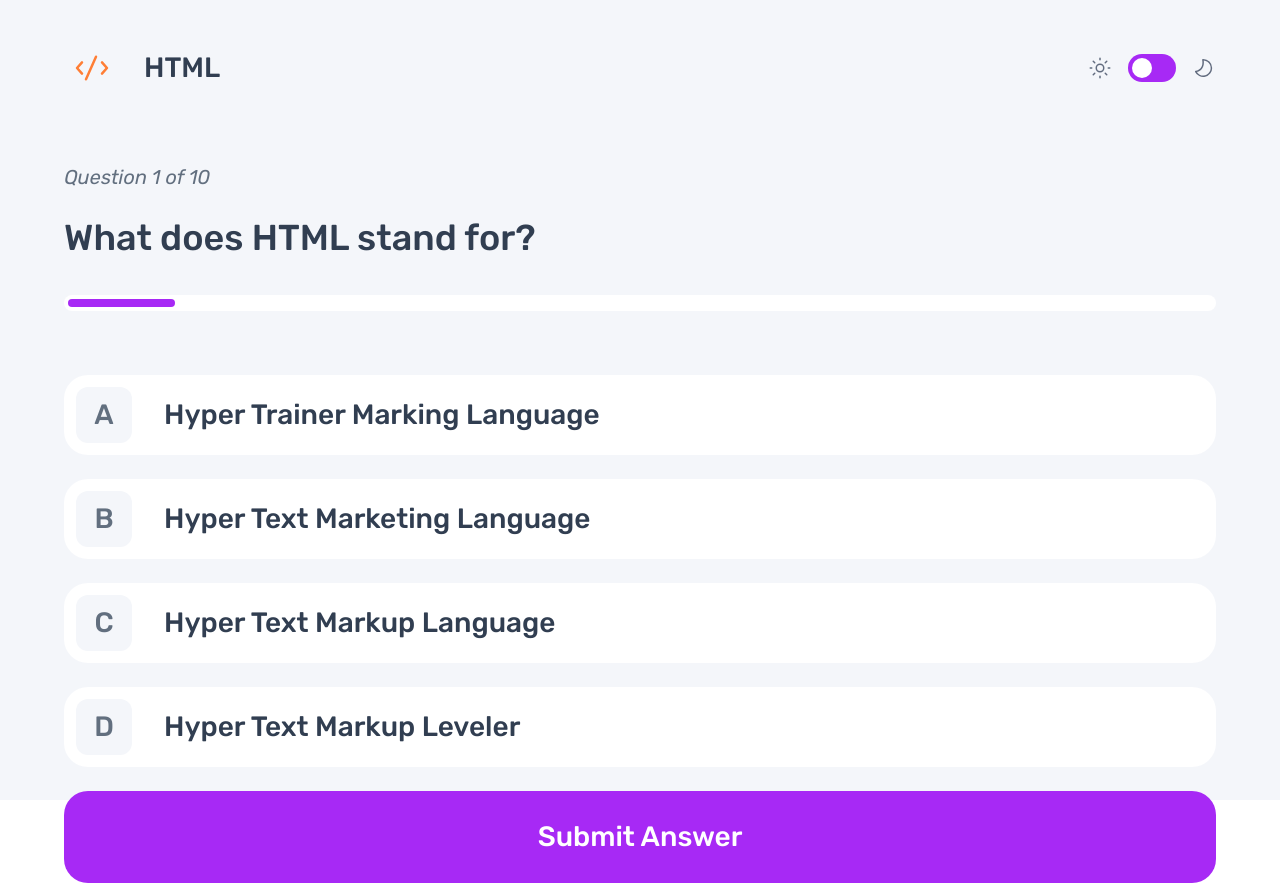
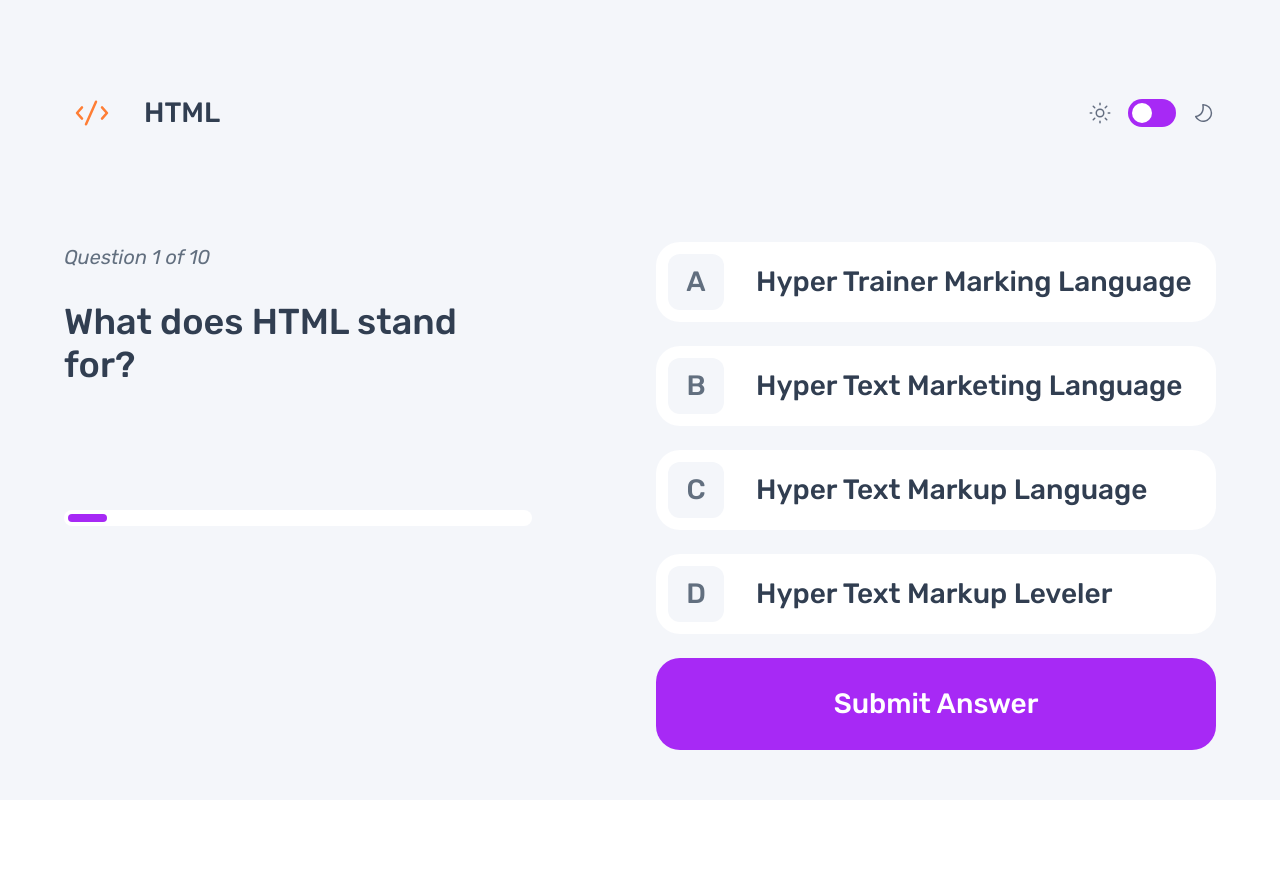
Before and after one commit to Mckaay/frontendmentor, a Vue app in the folder frontend-quiz-app/: page /quiz/1 in a window 1280 px wide. After the commit the page ends 800 px from the top, so only its background shows below. Built offline with nearby package versions, Linux system fonts and the light colour scheme.

Commit message:
Frontent quiz app desktop styling

```diff
--- a/frontend-quiz-app/src/App.vue
+++ b/frontend-quiz-app/src/App.vue
@@ -1,11 +1,8 @@
 <script setup>
 import Navbar from "@/components/Navbar.vue";
-import HomeView from "@/views/HomeView.vue";
-
 import {useThemeStore} from "@/stores/theme.js";
 
 const themeStore = useThemeStore();
-
 </script>
 
 <template>
@@ -35,10 +32,20 @@ const themeStore = useThemeStore();
       padding-top: var(--spacing-250);
       padding-inline: var(--spacing-400);
     }
+
+    @media screen and (min-width: 1268px) {
+      padding-top: var(--spacing-600);
+    }
+  }
+
+  .body-wrapper:has(.quiz-header-container) {
+    @media screen and (min-width: 1268px) {
+      padding-top: var(--spacing-530);
+    }
   }
 
   .container {
-    --desktop-container-max-width: 1157px;
+    --desktop-container-max-width: 1160px;
 
     max-width: var(--desktop-container-max-width);
     max-height: 100svh;
--- a/frontend-quiz-app/src/assets/base/variables.css
+++ b/frontend-quiz-app/src/assets/base/variables.css
@@ -37,6 +37,7 @@
     --spacing-50: 0.5rem;
     --spacing-75: 0.75rem;
     --spacing-100: 1rem;
+    --spacing-125: 1.25rem;
     --spacing-150: 1.5rem;
     --spacing-175: 1.75rem;
     --spacing-200: 2rem;
@@ -47,6 +48,8 @@
     --spacing-400: 4rem;
     --spacing-450: 4.5rem;
     --spacing-500: 5rem;
+    --spacing-530: 5.3rem;
+    --spacing-600: 6rem;
     --spacing-700: 7rem;
 
     --border-radius-small: 0.25rem;
--- a/frontend-quiz-app/src/components/Header.vue
+++ b/frontend-quiz-app/src/components/Header.vue
@@ -8,7 +8,7 @@ const { introText, title, italicText } = defineProps(["introText","title","itali
   <header class="quiz-header">
     <p class="intro-text">{{ introText }}</p>
     <h1 class="title">{{ title }}</h1>
-    <ItalicParagraph :text="italicText"/>
+    <ItalicParagraph class="italic" :text="italicText"/>
   </header>
 </template>
 
@@ -18,6 +18,16 @@ const { introText, title, italicText } = defineProps(["introText","title","itali
 
     @media screen and (min-width: 768px) {
       padding-top: var(--spacing-300);
+    }
+
+    @media screen and (min-width: 1268px) {
+      max-width: 460px;
+      padding-top: 0;
+
+
+      .italic {
+        margin-top: var(--spacing-300);
+      }
     }
   }
 
@@ -34,6 +44,7 @@ const { introText, title, italicText } = defineProps(["introText","title","itali
 
   .title {
     font-size: var(--font-size-250);
+    font-weight: var(--font-weight-semi-bold);
     line-height: 1;
 
     @media screen and (min-width: 768px) {
--- a/frontend-quiz-app/src/components/quizComponents/QuizSelectionButton.vue
+++ b/frontend-quiz-app/src/components/quizComponents/QuizSelectionButton.vue
@@ -28,6 +28,16 @@ const themeStore = useThemeStore();
     border-radius: var(--border-radius-medium);
     box-shadow: 0px 16px 40px 0px rgba(143, 160, 193, 0.14);
     cursor: pointer;
+
+
+    @media screen and (min-width: 768px) {
+      gap: var(--spacing-200);
+      border-radius: var(--border-radius-extra-large);
+    }
+
+    @media screen and (min-width: 1268px) {
+      padding: var(--spacing-125);
+    }
   }
 
   .button-container:hover,
@@ -52,10 +62,19 @@ const themeStore = useThemeStore();
 
   img {
     border-radius: 4px;
+
+    @media screen and (min-width: 768px) {
+      width: 56px;
+      height: 56px;
+    }
   }
 
   .quiz-title {
     font-size: var(--font-size-110);
     font-weight: var(--font-weight-semi-bold);
+
+    @media screen and (min-width: 768px) {
+      font-size: var(--font-size-175);
+    }
   }
 </style>
--- a/frontend-quiz-app/src/components/quizComponents/QuizSelectionList.vue
+++ b/frontend-quiz-app/src/components/quizComponents/QuizSelectionList.vue
@@ -19,5 +19,10 @@ const quizzes = computed(() => {
     display: flex;
     flex-direction: column;
     gap: var(--spacing-75);
+
+    @media (min-width: 768px) {
+      gap: var(--spacing-150);
+
+    }
   }
 </style>
--- a/frontend-quiz-app/src/components/quizComponents/Result.vue
+++ b/frontend-quiz-app/src/components/quizComponents/Result.vue
@@ -34,6 +34,17 @@
       gap: var(--spacing-200);
       padding-top: unset;
     }
+
+    @media screen and (min-width: 1268px) {
+      display: grid;
+      grid-template-columns: repeat(2, 1fr);
+      gap: var(--spacing-200);
+      padding-top: var(--spacing-530);
+
+      .primary-button {
+        grid-column: 2 / -1;
+      }
+    }
   }
 
   .result-wrapper {
@@ -50,6 +61,10 @@
       margin-top: var(--spacing-200);
       padding: var(--spacing-300);
       gap: var(--spacing-250);
+    }
+
+    @media screen and (min-width: 1268px) {
+      margin-top: 0;
     }
   }
 
--- a/frontend-quiz-app/src/views/HomeView.vue
+++ b/frontend-quiz-app/src/views/HomeView.vue
@@ -16,5 +16,10 @@ import QuizSelectionList from "@/components/quizComponents/QuizSelectionList.vue
   .grid-container {
     display: grid;
     gap: var(--spacing-250);
+
+    @media screen and (min-width: 1269px) {
+      padding-top: var(--spacing-600);
+      grid-template-columns: repeat(2, 1fr);
+    }
   }
 </style>
--- a/frontend-quiz-app/src/views/QuizGameView.vue
+++ b/frontend-quiz-app/src/views/QuizGameView.vue
@@ -72,7 +72,7 @@ const restartGame = () => {
 </script>
 
 <template>
-  <div v-if="!showResult" class="flex-wrapper">
+  <div v-if="!showResult" class="grid-container">
     <div class="question-wrapper">
       <ItalicParagraph :text="`Question ${quiz.questionIndex + 1} of ${quiz.totalQuestions}`"/>
       <QuizQuestion :text="quiz.currentQuestion" />
@@ -102,6 +102,16 @@ const restartGame = () => {
 </template>
 
 <style scoped>
+  .grid-container {
+    display: grid;
+
+    @media screen and (min-width: 1268px) {
+      grid-template-columns: repeat(2, 1fr);
+      gap: var(--spacing-200);
+      padding-top: var(--spacing-530);
+    }
+  }
+
   .question-wrapper {
     display: flex;
     flex-direction: column;
@@ -110,6 +120,20 @@ const restartGame = () => {
     @media screen and (min-width: 768px) {
       padding-top: var(--spacing-215);
       gap: var(--spacing-150);
+    }
+
+    @media screen and (min-width: 1268px) {
+      max-width: 468px;
+      padding-top: 0;
+      gap: var(--spacing-175);
+
+      .progress-bar {
+        margin-top: var(--spacing-600);
+      }
+
+      .italic-paragraph {
+        margin-top: 0;
+      }
     }
   }
 
@@ -124,5 +148,10 @@ const restartGame = () => {
       gap: var(--spacing-150);
       padding-top: var(--spacing-400);
     }
+
+    @media screen and (min-width: 1268px) {
+      max-width: 564px;
+      padding-top: 0;
+    }
   }
 </style>
```
